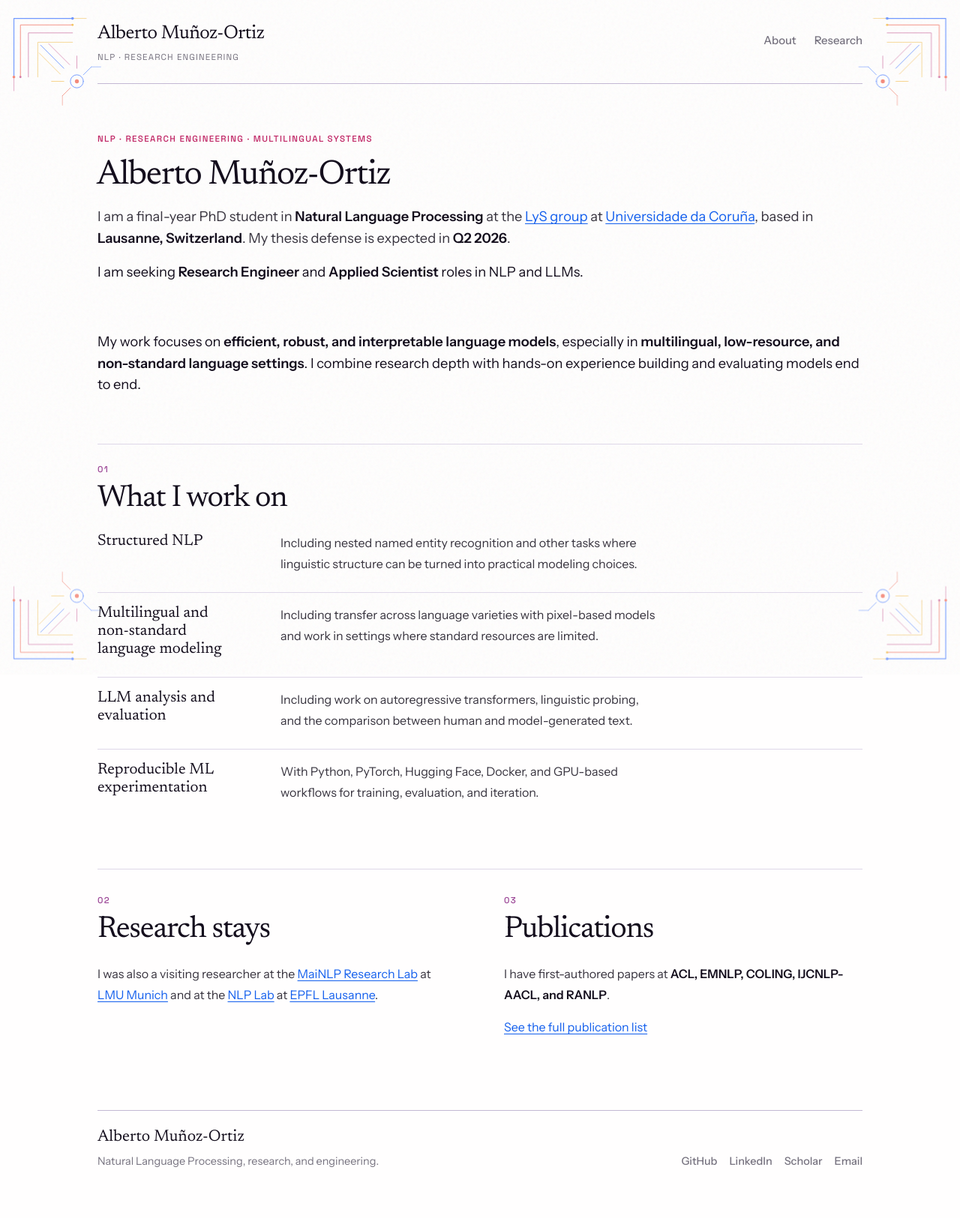
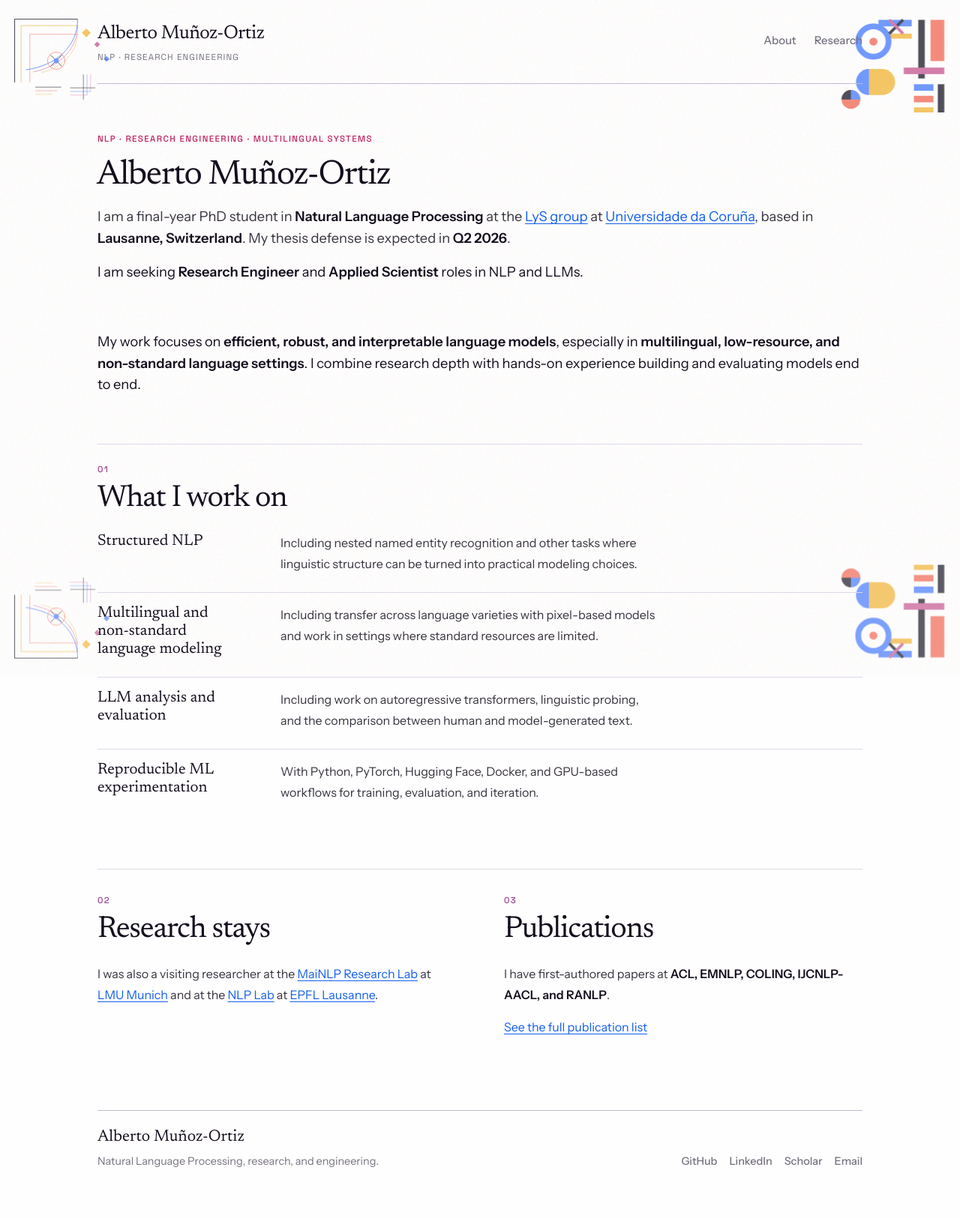
Before and after one commit to amunozo/amunozo.github.io, a Jekyll site: the page built from index.md, in a window 1280 px wide. Shown: the whole page at 75% size. Built offline with Jekyll 4.4.1, drawn with Linux system fonts in a browser that asks for light colours.

Commit message:
Split ornaments into art deco and bauhaus styles

```diff
--- a/assets/css/style.css
+++ b/assets/css/style.css
@@ -66,7 +66,9 @@ body {
   position: fixed;
   width: clamp(110px, 12vw, 180px);
   aspect-ratio: 1;
-  background: url("/assets/geometric-corner.svg") no-repeat center / contain;
+  background-repeat: no-repeat;
+  background-position: center;
+  background-size: contain;
   pointer-events: none;
   z-index: 0;
   opacity: 0.78;
@@ -75,17 +77,20 @@ body {
 .page-ornament--top-left {
   top: 18px;
   left: 12px;
+  background-image: url("/assets/artdeco-corner.svg");
 }
 
 .page-ornament--top-right {
   top: 18px;
   right: 12px;
+  background-image: url("/assets/bauhaus-corner.svg");
   transform: scaleX(-1);
 }
 
 .page-ornament--bottom-left {
   bottom: 14px;
   left: 12px;
+  background-image: url("/assets/artdeco-corner.svg");
   transform: scaleY(-1);
   opacity: 0.68;
 }
@@ -93,6 +98,7 @@ body {
 .page-ornament--bottom-right {
   bottom: 14px;
   right: 12px;
+  background-image: url("/assets/bauhaus-corner.svg");
   transform: scale(-1);
   opacity: 0.72;
 }
```
Also changed, not shown: assets/artdeco-corner.svg (added), assets/bauhaus-corner.svg (added).
